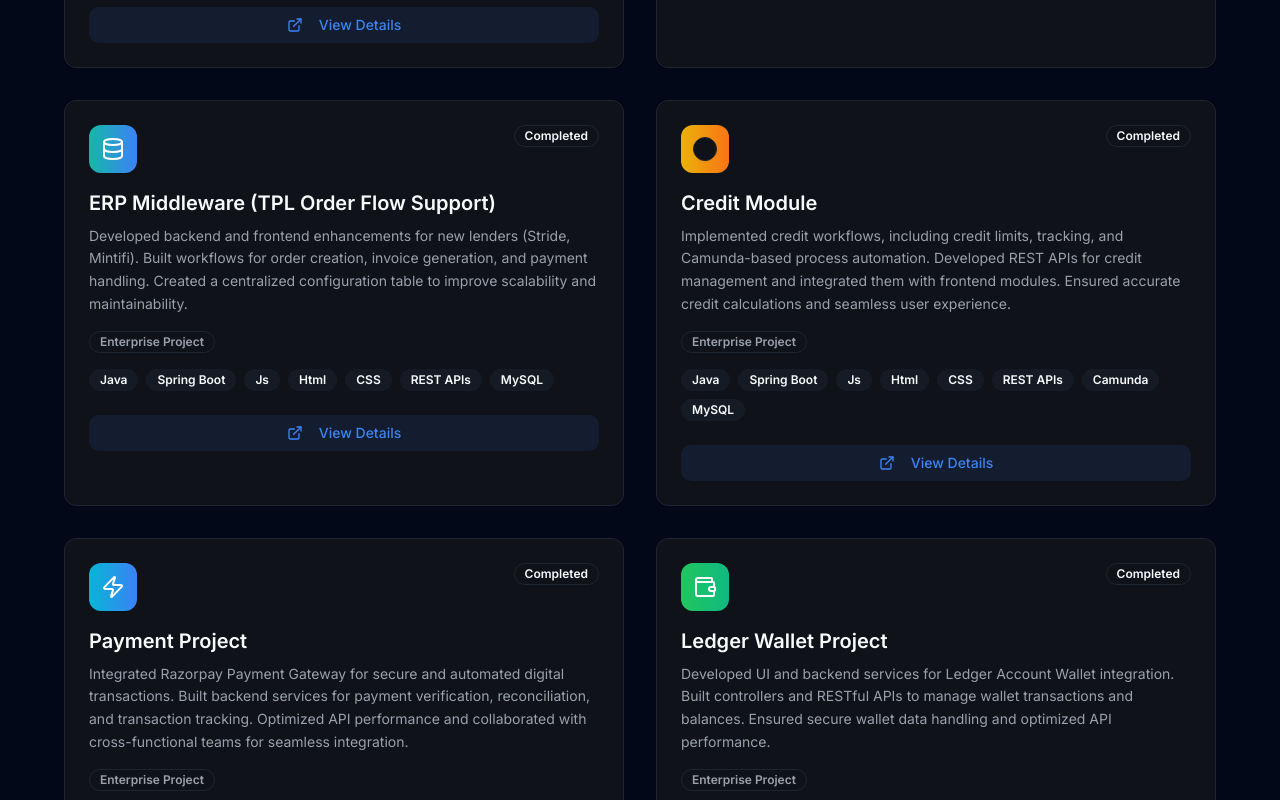
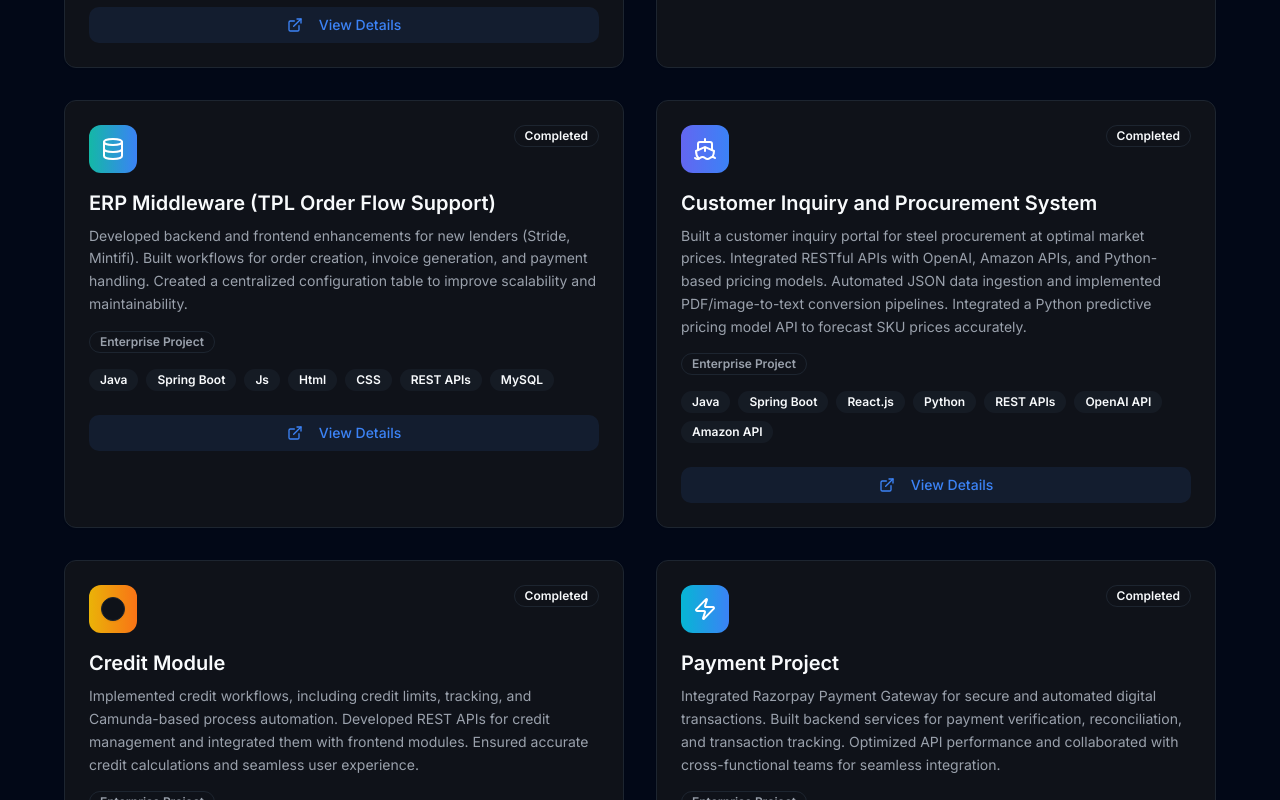
Before and after one commit to mskumar1/my-portfolio, a React (Vite) app: page / in a window 1280 px wide. Shown: the part 6580-7380 px from the top of the page. Built offline with nearby package versions, Linux system fonts and the light colour scheme.

Commit message:
Enable Customer Inquiry and Procurement System in portfolio

```diff
--- a/src/components/Projects.tsx
+++ b/src/components/Projects.tsx
@@ -64,16 +64,16 @@ const Projects = () => {
         color: "from-teal-500 to-blue-500",
         timeline: "May 2025"
     },
-    // {
-    //     title: "Customer Inquiry and Procurement System",
-    //     description: "Built a customer inquiry portal for steel procurement at optimal market prices. Integrated RESTful APIs with OpenAI, Amazon APIs, and Python-based pricing models. Automated JSON data ingestion and implemented PDF/image-to-text conversion pipelines. Integrated a Python predictive pricing model API to forecast SKU prices accurately.",
-    //     technologies: ["Java", "Spring Boot", "React.js", "Python", "REST APIs", "OpenAI API", "Amazon API"],
-    //     status: "Completed",
-    //     type: "Enterprise Project",
-    //     icon: ShipIcon,
-    //     color: "from-indigo-500 to-blue-500",
-    //     timeline: "Feb 2025"
-    // },
+    {
+        title: "Customer Inquiry and Procurement System",
+        description: "Built a customer inquiry portal for steel procurement at optimal market prices. Integrated RESTful APIs with OpenAI, Amazon APIs, and Python-based pricing models. Automated JSON data ingestion and implemented PDF/image-to-text conversion pipelines. Integrated a Python predictive pricing model API to forecast SKU prices accurately.",
+        technologies: ["Java", "Spring Boot", "React.js", "Python", "REST APIs", "OpenAI API", "Amazon API"],
+        status: "Completed",
+        type: "Enterprise Project",
+        icon: ShipIcon,
+        color: "from-indigo-500 to-blue-500",
+        timeline: "Feb 2025"
+    },
     {
         title: "Credit Module",
         description: "Implemented credit workflows, including credit limits, tracking, and Camunda-based process automation. Developed REST APIs for credit management and integrated them with frontend modules. Ensured accurate credit calculations and seamless user experience.",
```
